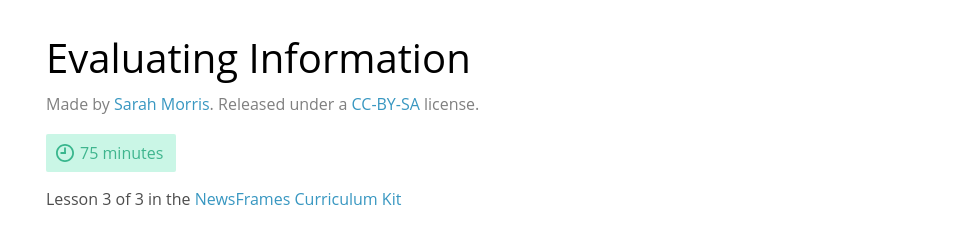
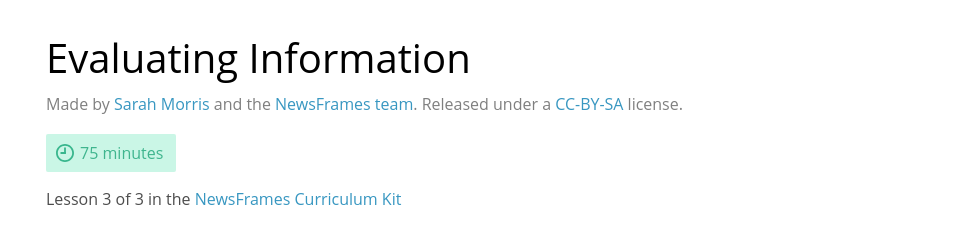
Before and after one commit to globalvoices/NewsFrames-Curriculum, a plain HTML site: page activities/lesson3.html in a window 1280 px wide. Shown: the top 232 px of the page, 304-1280 px from the left. Drawn offline with nearby package versions, Linux system fonts and the light colour scheme.

Commit message:
added creator credit links

```diff
--- a/activities/lesson3.html
+++ b/activities/lesson3.html
@@ -38,7 +38,7 @@
         <section class="overview">
 
         <p class="made-by">
-            Made by <a href="https://missioninfo.net/">Sarah Morris</a>. Released under a <a href="https://creativecommons.org/licenses/by-sa/4.0/">CC-BY-SA</a> license.
+            Made by <a href="https://missioninfo.net/">Sarah Morris</a> and the <a href="https://newsframes.globalvoices.org/">NewsFrames team</a>. Released under a <a href="https://creativecommons.org/licenses/by-sa/4.0/">CC-BY-SA</a> license.
           </p>
 
           <p class="time">75 minutes</p>
```
